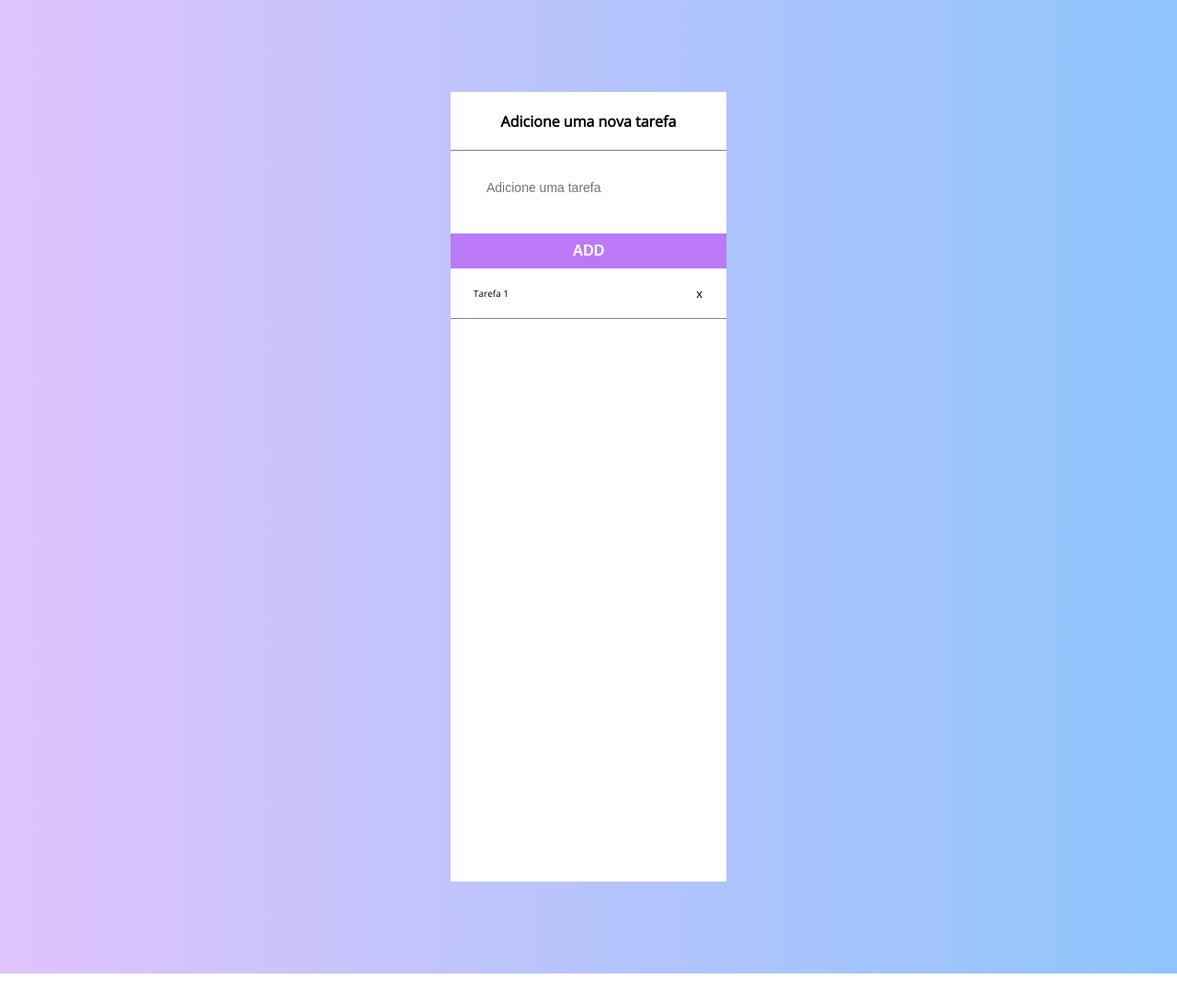
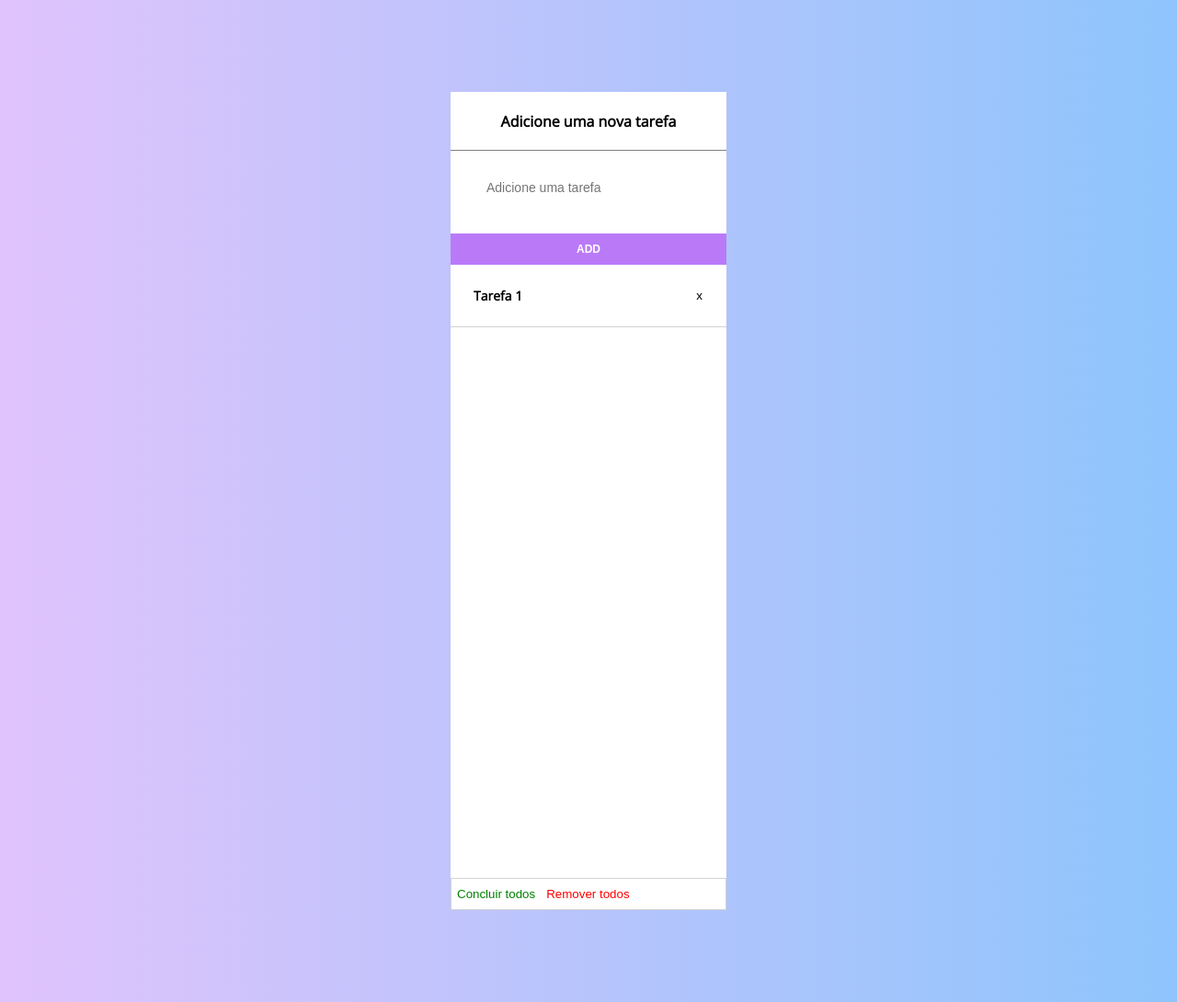
Before and after one commit to IzadoraDias/Projeto-JS, a plain HTML site: page index.html in a window 1280 px wide. Shown: the whole page at 92% size. Before the commit the page ends 1059 px from the top, so only its background shows below. Drawn offline with nearby package versions, Linux system fonts and the light colour scheme.

Commit message:
atualização dia 1

```diff
--- a/css/style.css
+++ b/css/style.css
@@ -55,11 +55,13 @@ header{
     border: 0;
     padding: 10px 20px;
     font-weight: bold;
-    font-size: 16px;
+    font-size: 12px;
     cursor: pointer;
     transition: 0.3s;
     background-color: #ba7af8;
     color: white;
+    text-transform: uppercase;
+
 }
 
 /*.tarefa-composer__button:hover{
@@ -77,12 +79,25 @@ header{
     align-items: center;
     display: flex;
     align-content: space-around;
-    border-bottom: gray 1px solid;
+    border-bottom: lightgray 1px solid;
 }
 
 .tarefa-texto{
     margin-left: 5px;
     width: 96%;
+    font-weight: bold;
+    font-size: 14px;
+
+}
+
+.tarefa-texto__checked{
+    margin-left: 5px;
+    width: 96%;
+    color: lightgray;
+    text-decoration: line-through;
+    font-weight: bold;
+    font-size: 14px;
+
 
 }
 
@@ -91,3 +106,26 @@ header{
     background-color: white;
     border: white;
 }
+
+footer{
+    width: 300px;
+    display: flex;
+    align-content: space-around;
+    border: lightgray 1px solid;
+    height: 35px;
+    align-items: center;
+}
+
+
+.tarefa-lista__remove-button{
+    background-color: white;
+    border: white;
+    color: red;
+}
+
+.tarefa-lista__completed-button{
+    background-color: white;
+    border: white;
+    color: green;
+
+}
--- a/index.html
+++ b/index.html
@@ -22,7 +22,7 @@
             </div>
         </form>
         <div class="tarefa-composer__form-group">
-            <button class="button tarefa-composer__button">ADD</button>
+            <button class="button tarefa-composer__button">add</button>
         </div>
 
         <div class="tarefas-caixa">
@@ -35,12 +35,22 @@
                 </div>
             </div>
 
-         </div>
 
 
+        </div>
+            <footer>
+                <div class="completed">
+                    <button class="tarefa-lista__completed-button">Concluir todos</button>
+                </div>
+
+                <div class="remove">
+                    <button class="tarefa-lista__remove-button">Remover todos</button>
+                </div>
+            </footer>
     </div>
-    </div>
+
     <script src="script/script.js"></script>
 </body>
 
+
 </html>
--- a/script/script.js
+++ b/script/script.js
@@ -5,6 +5,12 @@ const inputTexto = document.getElementById("tarefaComposerInput")
 //EVENTO DO BOTÃO
 button.addEventListener("click", function (event) {
     event.preventDefault();
+
+    if (inputTexto.value === undefined || inputTexto.value === null || inputTexto.value === "" || inputTexto.value === "                  "){
+       inputTexto.focus();
+       return false
+    }
+
     //cria a div
     const div= document.createElement("div");
     div.className = "tarefas"
@@ -27,7 +33,7 @@ button.addEventListener("click", function (event) {
 
     //limpar o campo de texto
     inputTexto.value = null;
-v
+
     //ação do botão excluir
     const botaoExcluir = document.querySelector(".tarefa-lista__delete-button");
     botaoExcluir.addEventListener("click", function(event){
@@ -35,5 +41,19 @@ v
         div.remove();
     })
 
+text.addEventListener("click", function(event){
+    event.preventDefault();
+
+    if( text.classList.contains("tarefa-texto")){
+        text.classList.remove("tarefa-texto")
+        text.classList.add("tarefa-texto__checked")
+    }else{
+        text.classList.remove("tarefa-texto__checked")
+        text.classList.add("tarefa-texto")
+    }
+
 
 })
+
+
+})
```
